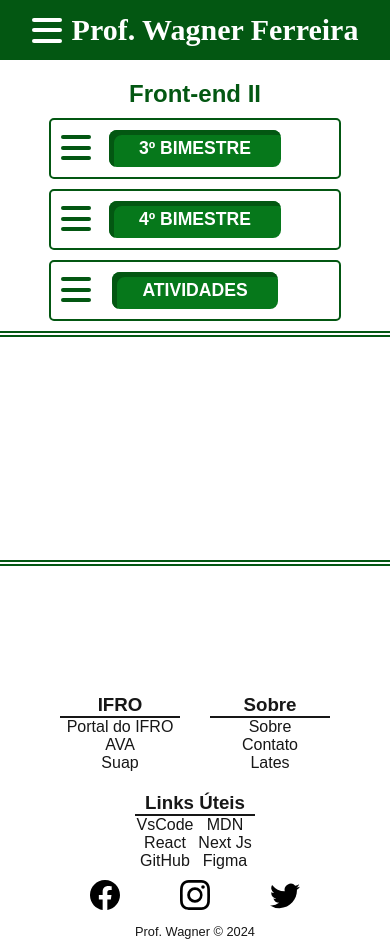
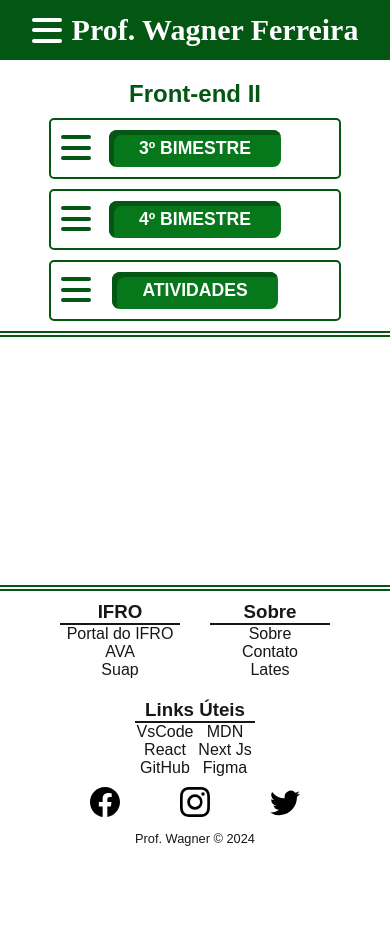
Before and after one commit to wagnerferreiraf/wagnerferreiraf.github.io, a Next.js app: page /frontii in a window 390 px wide. After the commit the page ends 846 px from the top, so only its background shows below. Built offline with nearby package versions, Linux system fonts and the light colour scheme.

Commit message:
heigth footer

```diff
--- a/src/app/frontii/page.js
+++ b/src/app/frontii/page.js
@@ -2,6 +2,7 @@
 import styles from '@/styles/Front.module.css';
 import HamburgerMenuContainer from '@/components/HamburgerMenuContainer.js';
 import { useState, memo } from 'react';
+import Link from 'next/link';
 
 // Componente Memoizado para o iframe
 const Frame = memo(({ url }) => {
@@ -53,7 +54,7 @@ const FrontII = () => {
                             <ol className={styles.dropDownList}>
                                 <p>3º Bimestre</p>
                                 <li>
-                                    <a
+                                    <Link
                                         className={styles.listItemLink}
                                         href="#"
                                         onClick={() =>
@@ -61,10 +62,10 @@ const FrontII = () => {
                                         }
                                     >
                                         CSS
-                                    </a>
+                                    </Link>
                                 </li>
                                 <li>
-                                    <a
+                                    <Link
                                         className={styles.listItemLink}
                                         href="#"
                                         onClick={() =>
@@ -72,10 +73,10 @@ const FrontII = () => {
                                         }
                                     >
                                         DOM
-                                    </a>
+                                    </Link>
                                 </li>
                                 <li>
-                                    <a
+                                    <Link
                                         className={styles.listItemLink}
                                         href="#"
                                         onClick={() =>
@@ -83,7 +84,7 @@ const FrontII = () => {
                                         }
                                     >
                                         React
-                                    </a>
+                                    </Link>
                                 </li>
                             </ol>
                         </div>
@@ -121,7 +122,7 @@ const FrontII = () => {
                     </div>
                 </div>
                 <div className={styles.coloredCard}>
-                    <Frame url={frameSeted} /> {/* Passando o URL para o componente memoizado */}
+                    <Frame url={frameSeted}/> {/* Passando o URL para o componente memoizado */}
                 </div>
             </div>
         </>
--- a/src/styles/Front.module.css
+++ b/src/styles/Front.module.css
@@ -1,9 +1,7 @@
 .presentationIframe {
-    width: 80%;
-    height: auto;
     max-width: 1200px;
     max-height: 720px;
-    aspect-ratio: 1.66;
+    height: auto;
     border: 6px double var(--primary);
     border-radius: 5px;
     display: block;
@@ -96,6 +94,7 @@
         border-right: none;
         border-radius: 0;
         width: 100%;
+        aspect-ratio: 1.50;
     }
 }
 
@@ -105,6 +104,7 @@
         flex-direction: row;
         gap: 10px;
         padding: 10px;
+        aspect-ratio: 1;
     }
 
     .flexListContainer {
@@ -113,6 +113,7 @@
 
     .presentationIframe {
         width: 100%;
+        aspect-ratio: 1.60;
     }
     .mainContainer div:nth-child(2){
         width: 100%;
--- a/src/styles/globals.css
+++ b/src/styles/globals.css
@@ -99,7 +99,7 @@ td {
 
 @media (max-width: 600px) {
   main {
-    min-height: calc(100vh - 220px); /* Ajuste de altura para telas menores */
+    min-height: calc(100vh - 320px); /* Ajuste de altura para telas menores */
   }
 
   header {
```
